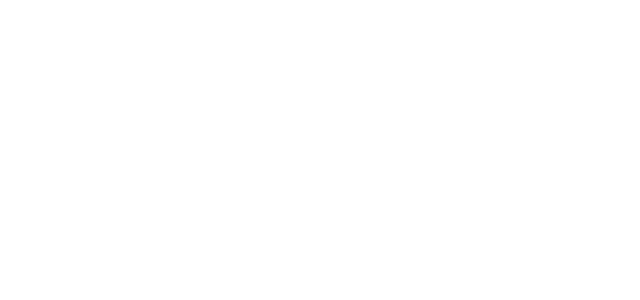
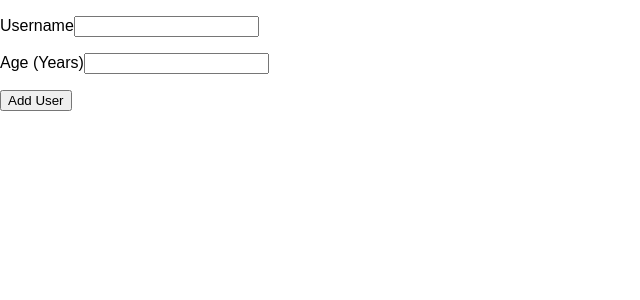
Before and after one commit to Torishnia/user-info, a React (Create React App) app: page / in a window 1280 px wide. Shown: the top 300 px of the page, without its empty margins (0-640 px from the left). Built offline with nearby package versions, Linux system fonts and the light colour scheme.

Commit message:
add components AddUser/UsersList

```diff
--- a/src/App.js
+++ b/src/App.js
@@ -1,10 +1,21 @@
-import React from 'react';
+import React, { useState } from 'react';
+import AddUser from './components/AddUser';
+import UsersList from './components/UsersList';
 
 
 function App() {
+  const [userList, setUserList] = useState([]);
+
+  const onSaveUserData = (userData) => {
+    setUserList((prevUserList) => {
+     return [...prevUserList, ...userData]
+    })
+  }
+
   return (
     <div>
-
+      <AddUser onSave={onSaveUserData} />
+      <UsersList items={userList} />
     </div>
   );
 }
--- /dev/null
+++ b/src/components/AddUser/index.js
@@ -0,0 +1,64 @@
+import { useState } from 'react';
+import styles from './index.module.css';
+
+const AddUser = ({ onSave }) => {
+  const [enteredUsername, setEnteredUsername] = useState('');
+  const [enteredAge, setEnteredAge] = useState('');
+
+  const submitHandler = (event) => {
+    event.preventDefault();
+
+    const userData = [
+      {
+        username: enteredUsername,
+        age: enteredAge,
+      }
+    ]
+
+    onSave(userData);
+    setEnteredUsername('');
+    setEnteredAge('');
+  }
+
+  const inputChangeHandler = (input, value) => {
+    if (input === 'username') {
+      setEnteredUsername(value);
+    } else {
+      setEnteredAge(value);
+    }
+  }
+
+  return (
+    <form onSubmit={submitHandler}>
+      <div>
+        <p>
+          <label>Username</label>
+          <input
+            id='username'
+            type='text'
+            value={enteredUsername}
+            onChange={(event) =>
+              inputChangeHandler('username', event.target.value)
+            }
+          />
+        </p>
+        <p>
+          <label>Age (Years)</label>
+          <input
+            id='age'
+            type='number'
+            value={enteredAge}
+            onChange={(event) =>
+              inputChangeHandler('age', event.target.value)
+            }
+          />
+        </p>
+      </div>
+      <div>
+        <button>Add User</button>
+      </div>
+    </form>
+  )
+}
+
+export default AddUser;
--- /dev/null
+++ b/src/components/UsersList/index.js
@@ -0,0 +1,16 @@
+import styles from './index.module.css';
+
+const UsersList = ({ items }) => {
+  return (
+    <div>
+      {items.map((user, index) =>
+        <div key={index}>
+          <p>{user.username}</p>
+          <p>{user.age}</p>
+        </div>
+      )}
+    </div>
+  )
+}
+
+export default UsersList;
```
Also changed, not shown: src/components/AddUser/index.module.css (added), src/components/UsersList/index.module.css (added).
